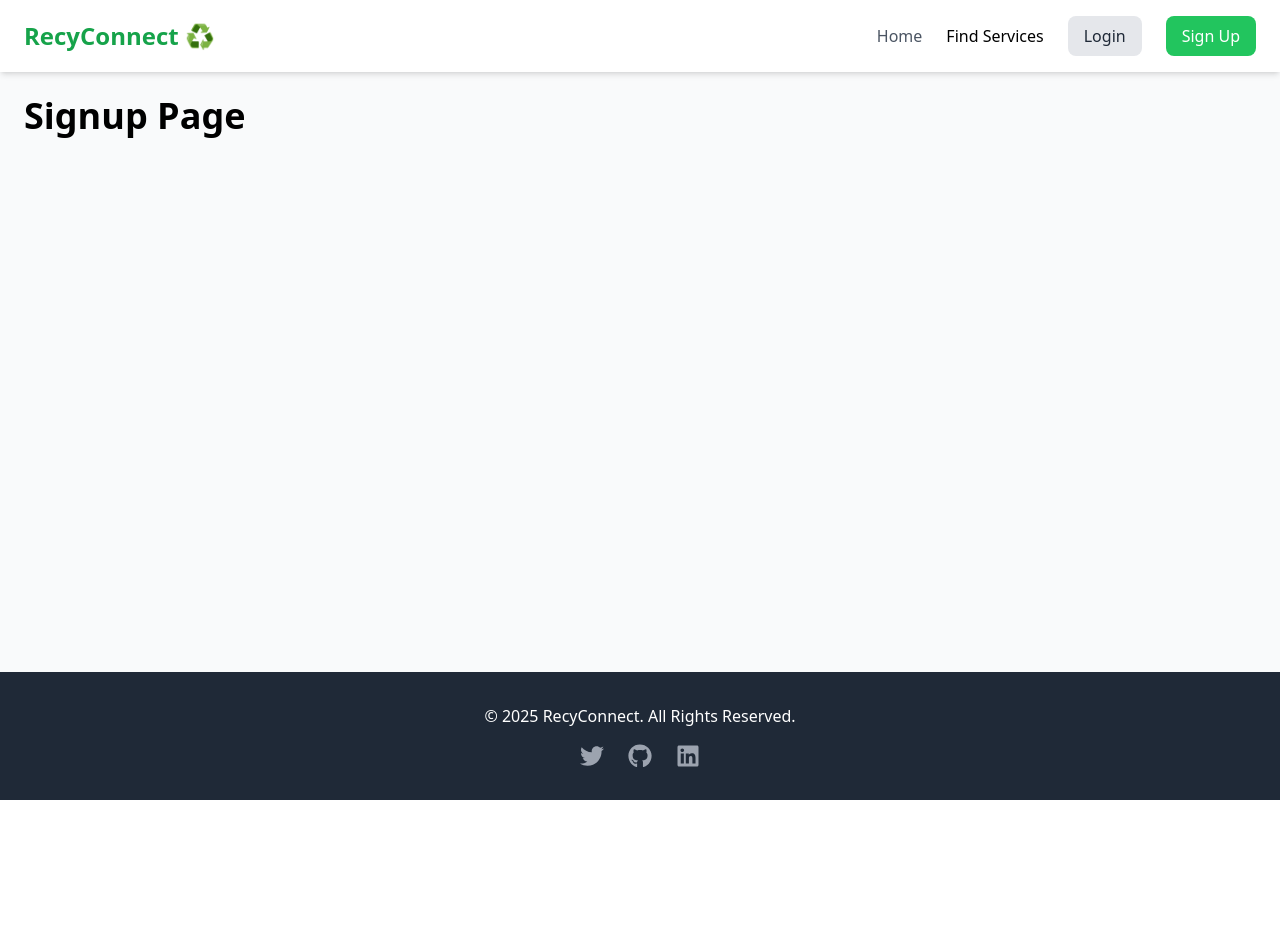
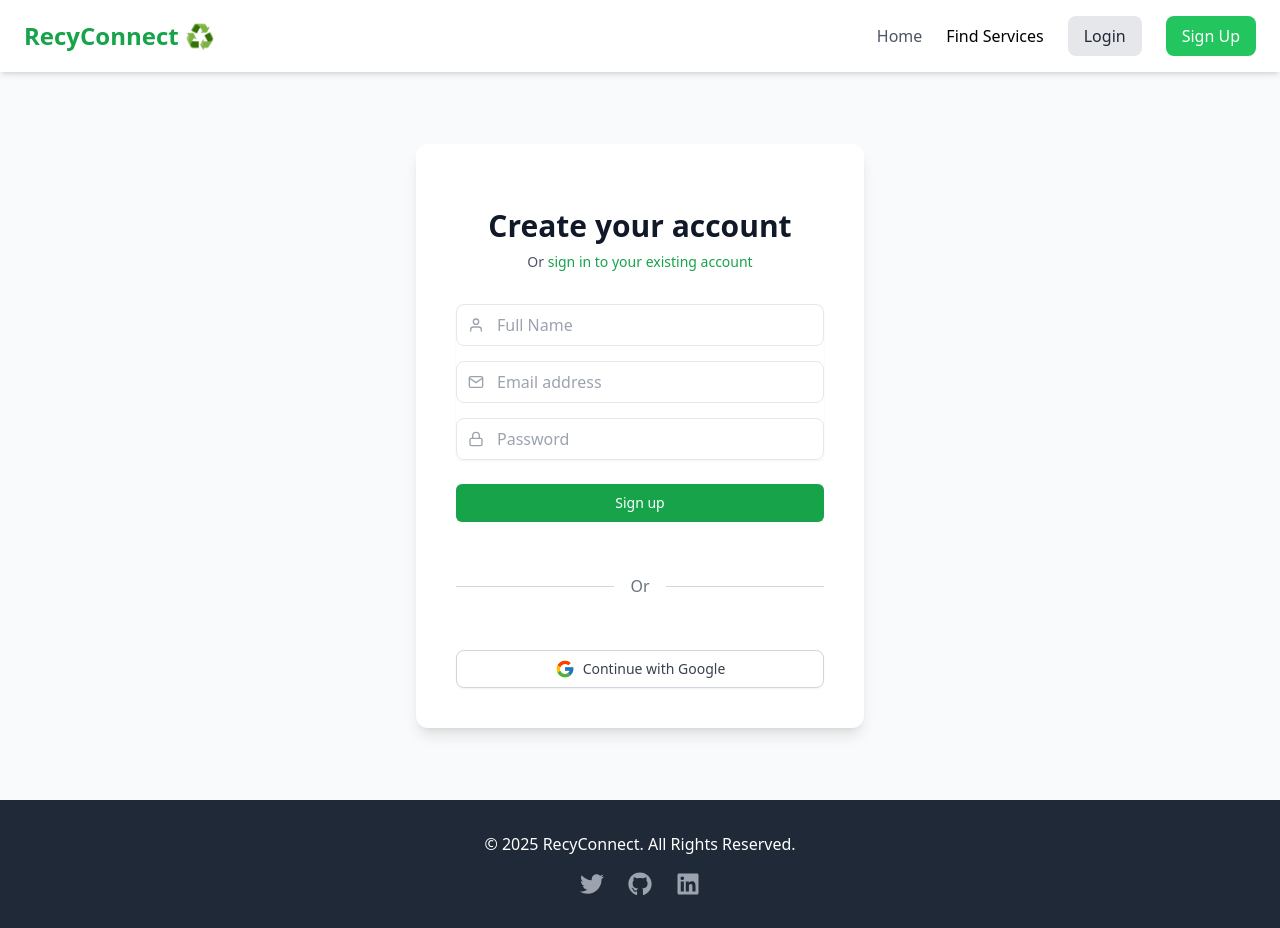
Before and after one commit to Akash-Adak/RecyConnect, a React (Vite) app in the folder Frontend/: page /signup in a window 1280 px wide. Before the commit the page ends 800 px from the top, so only its background shows below. Built offline with nearby package versions, Linux system fonts and the light colour scheme.

Commit message:
Build Login and Signup page Frontend only

```diff
--- /dev/null
+++ b/Frontend/src/components/Input.jsx
@@ -0,0 +1,23 @@
+import React from 'react';
+
+const Input = ({ id, type, placeholder, icon: Icon, value, onChange }) => {
+  return (
+    <div className="relative">
+      <div className="absolute inset-y-0 left-0 pl-3 flex items-center pointer-events-none">
+        <Icon className="text-gray-400" />
+      </div>
+      <input
+        id={id}
+        name={id}
+        type={type}
+        placeholder={placeholder}
+        value={value}
+        onChange={onChange}
+        className="w-full pl-10 pr-4 py-2 border rounded-lg text-gray-700 focus:ring-green-500 focus:border-green-500"
+        required
+      />
+    </div>
+  );
+};
+
+export default Input;
--- /dev/null
+++ b/Frontend/src/components/SocialButton.jsx
@@ -0,0 +1,16 @@
+import React from 'react';
+
+const SocialButton = ({ provider, icon: Icon, onClick }) => {
+  return (
+    <button
+      onClick={onClick}
+      type="button"
+      className="w-full flex items-center justify-center py-2 px-4 border border-gray-300 rounded-lg shadow-sm bg-white text-sm font-medium text-gray-700 hover:bg-gray-50 focus:outline-none focus:ring-2 focus:ring-offset-2 focus:ring-green-500"
+    >
+      <Icon className="w-5 h-5 mr-2" />
+      <span>Continue with {provider}</span>
+    </button>
+  );
+};
+
+export default SocialButton;
--- a/Frontend/src/pages/LoginPage.jsx
+++ b/Frontend/src/pages/LoginPage.jsx
@@ -1,7 +1,88 @@
-import React from 'react';
+import React, { useState } from 'react';
+import { Link } from 'react-router-dom';
+import { motion } from 'framer-motion';
+import { FcGoogle } from 'react-icons/fc';
+import { FiMail, FiLock } from 'react-icons/fi';
+
+import Input from '../components/Input';
+import SocialButton from '../components/SocialButton';
 
 const LoginPage = () => {
-  return <h1 className="text-4xl font-bold">Login Page</h1>;
+  const [formData, setFormData] = useState({
+    email: '',
+    password: '',
+  });
+
+  const handleChange = (e) => {
+    setFormData({ ...formData, [e.target.name]: e.target.value });
+  };
+
+  const handleSubmit = (e) => {
+    e.preventDefault();
+    // In a real app, you'd call your login API here
+    console.log('Form submitted:', formData);
+    alert('Login successful! (Frontend only)');
+  };
+
+  const handleGoogleLogin = () => {
+    // This would trigger the Google OAuth flow
+    console.log('Logging in with Google');
+    alert('Google Login clicked! (Frontend only)');
+  };
+
+  return (
+    <motion.div
+      initial={{ opacity: 0, y: 20 }}
+      animate={{ opacity: 1, y: 0 }}
+      transition={{ duration: 0.5 }}
+      className="flex items-center justify-center min-h-full py-12 px-4 sm:px-6 lg:px-8"
+    >
+      <div className="max-w-md w-full space-y-8 p-10 bg-white rounded-xl shadow-lg">
+        <div>
+          <h2 className="mt-6 text-center text-3xl font-extrabold text-gray-900">
+            Sign in to your account
+          </h2>
+          <p className="mt-2 text-center text-sm text-gray-600">
+            Or{' '}
+            <Link to="/signup" className="font-medium text-green-600 hover:text-green-500">
+              create a new account
+            </Link>
+          </p>
+        </div>
+        <form className="mt-8 space-y-6" onSubmit={handleSubmit}>
+          <div className="rounded-md shadow-sm flex flex-col gap-4">
+            <Input id="email" type="email" placeholder="Email address" icon={FiMail} value={formData.email} onChange={handleChange} />
+            <Input id="password" type="password" placeholder="Password" icon={FiLock} value={formData.password} onChange={handleChange} />
+          </div>
+
+          <div className="flex items-center justify-between">
+            <div className="text-sm">
+              <a href="#" className="font-medium text-green-600 hover:text-green-500">
+                Forgot your password?
+              </a>
+            </div>
+          </div>
+
+          <div>
+            <button
+              type="submit"
+              className="group relative w-full flex justify-center py-2 px-4 border border-transparent text-sm font-medium rounded-md text-white bg-green-600 hover:bg-green-700 focus:outline-none focus:ring-2 focus:ring-offset-2 focus:ring-green-500"
+            >
+              Sign in
+            </button>
+          </div>
+        </form>
+         <div className="relative flex py-5 items-center">
+            <div className="flex-grow border-t border-gray-300"></div>
+            <span className="flex-shrink mx-4 text-gray-500">Or</span>
+            <div className="flex-grow border-t border-gray-300"></div>
+        </div>
+        <div className="space-y-4">
+            <SocialButton provider="Google" icon={FcGoogle} onClick={handleGoogleLogin} />
+        </div>
+      </div>
+    </motion.div>
+  );
 };
 
 export default LoginPage;
--- a/Frontend/src/pages/SignupPage.jsx
+++ b/Frontend/src/pages/SignupPage.jsx
@@ -1,7 +1,82 @@
-import React from 'react';
+import React, { useState } from 'react';
+import { Link } from 'react-router-dom';
+import { motion } from 'framer-motion';
+import { FcGoogle } from 'react-icons/fc';
+import { FiUser, FiMail, FiLock } from 'react-icons/fi';
+
+import Input from '../components/Input';
+import SocialButton from '../components/SocialButton';
 
 const SignupPage = () => {
-  return <h1 className="text-4xl font-bold">Signup Page</h1>;
+  const [formData, setFormData] = useState({
+    name: '',
+    email: '',
+    password: '',
+  });
+
+  const handleChange = (e) => {
+    setFormData({ ...formData, [e.target.name]: e.target.value });
+  };
+
+  const handleSubmit = (e) => {
+    e.preventDefault();
+    // In a real app, you'd call your signup API here
+    console.log('Form submitted:', formData);
+    alert('Signup successful! (Frontend only)');
+  };
+
+  const handleGoogleSignup = () => {
+    // This would trigger the Google OAuth flow
+    console.log('Signing up with Google');
+    alert('Google Signup clicked! (Frontend only)');
+  };
+
+  return (
+    <motion.div
+      initial={{ opacity: 0, y: 20 }}
+      animate={{ opacity: 1, y: 0 }}
+      transition={{ duration: 0.5 }}
+      className="flex items-center justify-center min-h-full py-12 px-4 sm:px-6 lg:px-8"
+    >
+      <div className="max-w-md w-full space-y-8 p-10 bg-white rounded-xl shadow-lg">
+        <div>
+          <h2 className="mt-6 text-center text-3xl font-extrabold text-gray-900">
+            Create your account
+          </h2>
+          <p className="mt-2 text-center text-sm text-gray-600">
+            Or{' '}
+            <Link to="/login" className="font-medium text-green-600 hover:text-green-500">
+              sign in to your existing account
+            </Link>
+          </p>
+        </div>
+        <form className="mt-8 space-y-6" onSubmit={handleSubmit}>
+          <div className="rounded-md shadow-sm -space-y-px flex flex-col gap-4">
+            <Input id="name" type="text" placeholder="Full Name" icon={FiUser} value={formData.name} onChange={handleChange} />
+            <Input id="email" type="email" placeholder="Email address" icon={FiMail} value={formData.email} onChange={handleChange} />
+            <Input id="password" type="password" placeholder="Password" icon={FiLock} value={formData.password} onChange={handleChange} />
+          </div>
+
+          <div>
+            <button
+              type="submit"
+              className="group relative w-full flex justify-center py-2 px-4 border border-transparent text-sm font-medium rounded-md text-white bg-green-600 hover:bg-green-700 focus:outline-none focus:ring-2 focus:ring-offset-2 focus:ring-green-500"
+            >
+              Sign up
+            </button>
+          </div>
+        </form>
+        <div className="relative flex py-5 items-center">
+            <div className="flex-grow border-t border-gray-300"></div>
+            <span className="flex-shrink mx-4 text-gray-500">Or</span>
+            <div className="flex-grow border-t border-gray-300"></div>
+        </div>
+        <div className="space-y-4">
+            <SocialButton provider="Google" icon={FcGoogle} onClick={handleGoogleSignup} />
+        </div>
+      </div>
+    </motion.div>
+  );
 };
 
 export default SignupPage;
```
